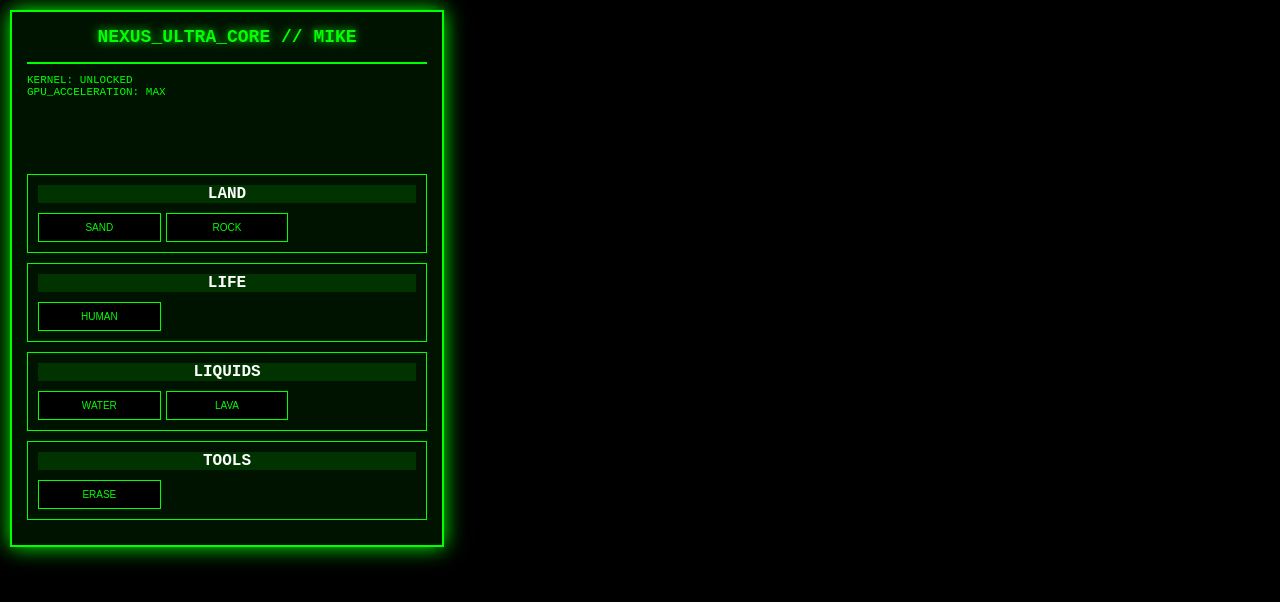
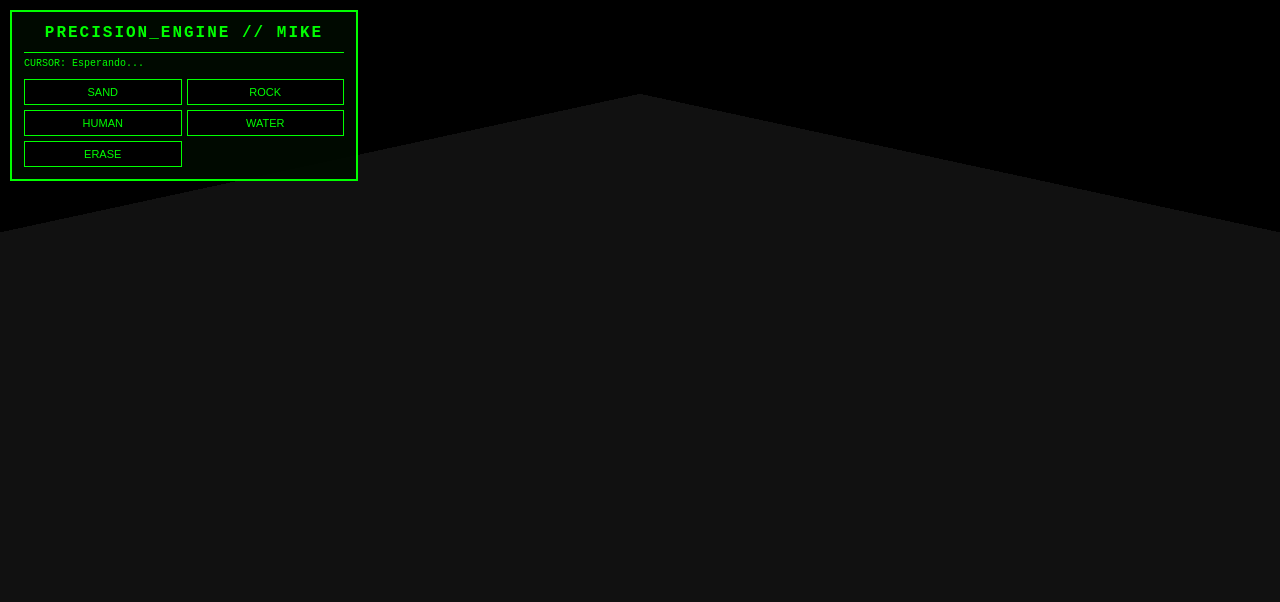
Before and after one commit to garrasblancasoficial/Kernel-Sandbox-2, a plain HTML site: page index.html in a window 1280 px wide. Drawn offline with nearby package versions, Linux system fonts and the light colour scheme; animation ran at ten frames a second.

Commit message:
Update title and improve UI styles in index.html

```diff
--- a/index.html
+++ b/index.html
@@ -2,24 +2,22 @@
 <html lang="es">
 <head>
     <meta charset="UTF-8">
-    <title>NEXUS: VOXEL.SYS v12.0 - UNLIMITED POWER (MIKE)</title>
+    <title>NEXUS: VOXEL.SYS v13.0 - PRECISION (MIKE)</title>
     <style>
         body { margin: 0; overflow: hidden; background: #000; font-family: 'Courier New', monospace; color: #0f0; }
-        #ui { position: absolute; top: 10px; left: 10px; background: rgba(0,20,0,0.9); padding: 15px; border: 2px solid #0f0; width: 400px; max-height: 90vh; overflow-y: auto; z-index: 100; box-shadow: 0 0 20px #0f0; }
-        .category { margin-bottom: 10px; border: 1px solid #0f0; padding: 10px; }
-        .cat-name { font-weight: bold; color: #fff; display: block; text-align: center; background: #030; margin-bottom: 10px; }
-        .grid { display: grid; grid-template-columns: repeat(3, 1fr); gap: 5px; }
-        button { background: #000; color: #0f0; border: 1px solid #0f0; padding: 8px; cursor: pointer; font-size: 10px; transition: 0.2s; }
-        button:hover { background: #0f0; color: #000; box-shadow: 0 0 10px #0f0; }
-        #monitor { margin-top: 15px; border-top: 2px solid #0f0; padding-top: 10px; height: 100px; font-size: 11px; overflow: hidden; }
+        #ui { position: absolute; top: 10px; left: 10px; background: rgba(0,10,0,0.9); padding: 12px; border: 2px solid #0f0; width: 320px; z-index: 100; pointer-events: auto; }
+        .grid { display: grid; grid-template-columns: 1fr 1fr; gap: 5px; margin-top: 10px; }
+        button { background: #000; color: #0f0; border: 1px solid #0f0; padding: 6px; cursor: pointer; font-size: 11px; text-transform: uppercase; }
+        button:hover { background: #0f0; color: #000; }
+        #monitor { margin-top: 10px; border-top: 1px solid #0f0; padding-top: 5px; font-size: 10px; color: #0f0; }
     </style>
 </head>
 <body>
 
 <div id="ui">
-    <div style="text-align:center; font-size: 18px; font-weight: bold; text-shadow: 0 0 10px #0f0;">NEXUS_ULTRA_CORE // MIKE</div>
-    <div id="monitor">KERNEL: UNLOCKED<br>GPU_ACCELERATION: MAX</div>
-    <div id="menu"></div>
+    <div style="text-align:center; font-weight:bold; letter-spacing: 2px;">PRECISION_ENGINE // MIKE</div>
+    <div id="monitor">CURSOR: Esperando...</div>
+    <div class="grid" id="buttons"></div>
 </div>
 
 <script type="importmap">
@@ -29,96 +27,107 @@
 <script type="module">
 import * as THREE from 'three';
 
-const texLoader = new THREE.TextureLoader();
-const loadTex = (url) => {
-    const t = texLoader.load(url);
+// --- CONFIGURACIÓN DE TEXTURAS RECONOCIBLES ---
+const loader = new THREE.TextureLoader();
+const getTex = (url) => {
+    const t = loader.load(url);
     t.magFilter = THREE.NearestFilter;
+    t.minFilter = THREE.NearestFilter;
     return t;
 };
 
-const TEX = {
-    'SAND': loadTex('https://vignette.wikia.nocookie.net/minecraft_gamepedia/images/c/c5/Sand_JE4.png'),
-    'ROCK': loadTex('https://vignette.wikia.nocookie.net/minecraft_gamepedia/images/5/53/Stone_JE5.png'),
-    'HUMAN': loadTex('https://i.imgur.com/K8m8v2N.png'),
-    'LAVA': loadTex('https://vignette.wikia.nocookie.net/minecraft_gamepedia/images/2/2f/Lava_JE2.png'),
-    'WATER': loadTex('https://vignette.wikia.nocookie.net/minecraft_gamepedia/images/7/70/Water_JE1.png')
+const ASSETS = {
+    'SAND': getTex('https://i.imgur.com/K6Y7Nsh.png'), // Textura de arena granulada
+    'ROCK': getTex('https://i.imgur.com/8Nn6fM1.png'), // Piedra sólida
+    'HUMAN': getTex('https://i.imgur.com/6Xw6Q7n.png'), // Sprite de humano con cara y ropa
+    'WATER': getTex('https://i.imgur.com/Y8XvR0z.png')  // Agua pixelada
 };
 
 const scene = new THREE.Scene();
-const camera = new THREE.PerspectiveCamera(60, window.innerWidth/window.innerHeight, 0.1, 2000);
-const renderer = new THREE.WebGLRenderer({ antialias: true });
+const camera = new THREE.PerspectiveCamera(60, window.innerWidth/window.innerHeight, 0.1, 1000);
+const renderer = new THREE.WebGLRenderer({ antialias: false });
 renderer.setSize(window.innerWidth, window.innerHeight);
-renderer.shadowMap.enabled = true; // ACTIVAR SOMBRAS REALES
-renderer.shadowMap.type = THREE.PCFSoftShadowMap;
 document.body.appendChild(renderer.domElement);
 
-// Iluminación Cinematográfica
-const ambient = new THREE.AmbientLight(0x404040, 2); scene.add(ambient);
-const sun = new THREE.DirectionalLight(0xffffff, 3);
-sun.position.set(50, 100, 50);
-sun.castShadow = true;
-sun.shadow.mapSize.width = 2048; // Alta resolución de sombras
-sun.shadow.mapSize.height = 2048;
-scene.add(sun);
+// Iluminación para que todo se vea claro
+const hemi = new THREE.HemisphereLight(0xffffff, 0x444444, 2);
+scene.add(hemi);
+const dirLight = new THREE.DirectionalLight(0xffffff, 1.5);
+dirLight.position.set(10, 20, 10);
+scene.add(dirLight);
 
-const world = {}; const meshes = {}; const entities = [];
+// Plano de detección (Suelo invisible para colocar cosas donde sea)
+const groundGeo = new THREE.PlaneGeometry(100, 100);
+const groundMat = new THREE.MeshPhongMaterial({ color: 0x111111, side: THREE.DoubleSide });
+const ground = new THREE.Mesh(groundGeo, groundMat);
+ground.rotation.x = -Math.PI / 2;
+scene.add(ground);
+
+const world = {}; const meshes = {};
+const raycaster = new THREE.Raycaster();
+const mouse = new THREE.Vector2();
 let current = 'SAND';
-const geo = new THREE.BoxGeometry(1, 1, 1);
+let isDrawing = false;
 
-function setV(x, y, z, name) {
+// Generar Botones
+const btnContainer = document.getElementById('buttons');
+['SAND', 'ROCK', 'HUMAN', 'WATER', 'ERASE'].forEach(type => {
+    const b = document.createElement('button');
+    b.innerText = type;
+    b.onclick = () => { current = type; };
+    btnContainer.appendChild(b);
+});
+
+function placeElement(point) {
+    const x = Math.round(point.x);
+    const z = Math.round(point.z);
+    const y = 0.5; // Altura base
     const k = `${x},${y},${z}`;
-    if(meshes[k]) { scene.remove(meshes[k]); delete meshes[k]; delete world[k]; }
-    if(name && name !== 'ERASE') {
-        const mat = new THREE.MeshStandardMaterial({ map: TEX[name] || TEX['ROCK'], roughness: 0.7, metalness: 0.2 });
-        if(name === 'WATER') { mat.transparent = true; mat.opacity = 0.6; }
+
+    if (current === 'ERASE') {
+        if (meshes[k]) { scene.remove(meshes[k]); delete meshes[k]; delete world[k]; }
+        return;
+    }
+
+    if (!world[k]) {
+        const geo = new THREE.BoxGeometry(0.95, 0.95, 0.95);
+        const mat = new THREE.MeshStandardMaterial({ map: ASSETS[current] || ASSETS['ROCK'] });
+        if(current === 'WATER') { mat.transparent = true; mat.opacity = 0.6; }
+
         const m = new THREE.Mesh(geo, mat);
         m.position.set(x, y, z);
-        m.castShadow = true;
-        m.receiveShadow = true;
-        scene.add(m); meshes[k] = m; world[k] = { name };
+        scene.add(m);
+        meshes[k] = m;
+        world[k] = { name: current };
     }
 }
 
-// Interfaz Dinámica
-const menu = document.getElementById('menu');
-const cats = {'LAND':['SAND','ROCK'],'LIFE':['HUMAN'],'LIQUIDS':['WATER','LAVA'],'TOOLS':['ERASE']};
-for(let c in cats){
-    let d = document.createElement('div'); d.className='category';
-    d.innerHTML = `<span class="cat-name">${c}</span>`;
-    let g = document.createElement('div'); g.className='grid';
-    cats[c].forEach(el => {
-        let b = document.createElement('button'); b.innerText=el;
-        b.onclick=() => { current=el; log(`CARGADO: ${el}`); };
-        g.appendChild(b);
-    });
-    d.appendChild(g); menu.appendChild(d);
-}
+// --- CONTROLES DE PRECISIÓN ---
+window.addEventListener('mousedown', (e) => { if(e.target === document.body) isDrawing = true; });
+window.addEventListener('mouseup', () => isDrawing = false);
+window.addEventListener('mousemove', (e) => {
+    mouse.x = (e.clientX / window.innerWidth) * 2 - 1;
+    mouse.y = -(e.clientY / window.innerHeight) * 2 + 1;
 
-// Pintado masivo fluido
-let isDown = false;
-window.addEventListener('mousedown', () => isDown = true);
-window.addEventListener('mouseup', () => isDown = false);
-window.addEventListener('mousemove', (e) => {
-    if(isDown){
-        let x = Math.round((e.clientX/window.innerWidth - 0.5) * 40);
-        let z = Math.round((e.clientY/window.innerHeight - 0.5) * 40);
-        if(current === 'HUMAN') entities.push({x:x, y:1, z:z});
-        else setV(x, 1, z, current);
+    raycaster.setFromCamera(mouse, camera);
+    const intersects = raycaster.intersectObject(ground);
+
+    if (intersects.length > 0) {
+        const p = intersects[0].point;
+        document.getElementById('monitor').innerText = `X: ${p.x.toFixed(1)} Z: ${p.z.toFixed(1)} | MODO: ${current}`;
+        if (isDrawing) placeElement(p);
     }
 });
 
-function update() {
-    entities.forEach(h => {
-        setV(Math.round(h.x), 1, Math.round(h.z), null);
-        h.x += (Math.random()-0.5)*0.5; h.z += (Math.random()-0.5)*0.5;
-        setV(Math.round(h.x), 1, Math.round(h.z), 'HUMAN');
-    });
+camera.position.set(20, 20, 20);
+camera.lookAt(0, 0, 0);
+
+function animate() {
+    renderer.render(scene, camera);
+    requestAnimationFrame(animate);
 }
+animate();
 
-function log(m) { const mon = document.getElementById('monitor'); mon.innerHTML = "> " + m + "<br>" + mon.innerHTML; }
-camera.position.set(30, 30, 30); camera.lookAt(0,0,0);
-function loop() { update(); renderer.render(scene, camera); requestAnimationFrame(loop); }
-loop();
 </script>
 </body>
 </html>
```
